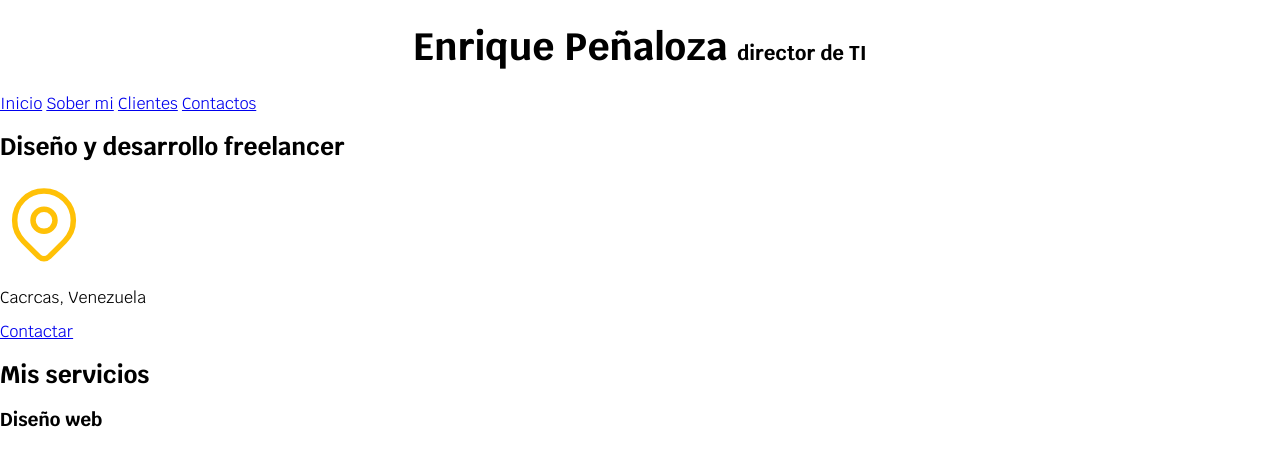
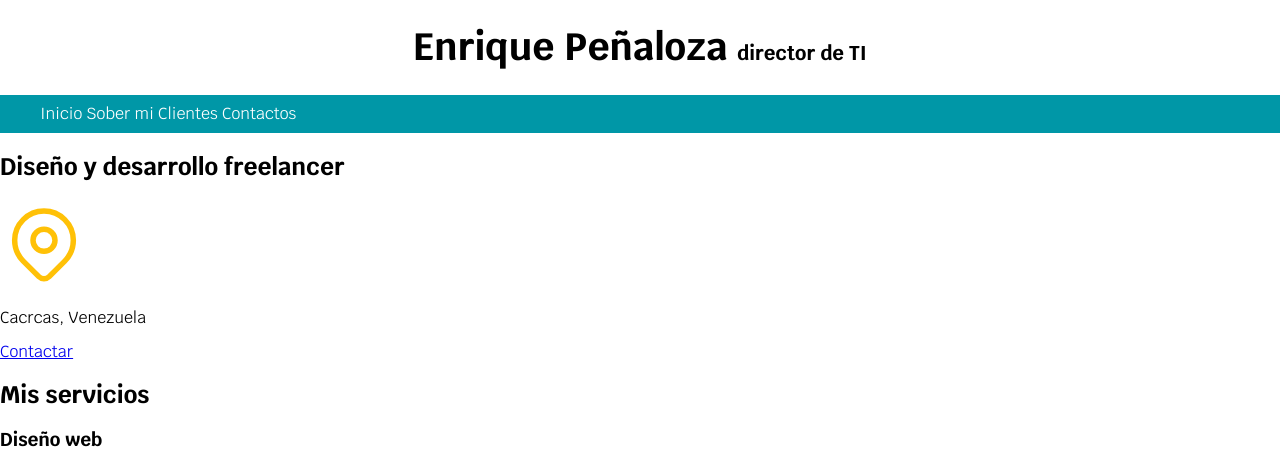
Before and after one commit to mundoenrique/desarrollo-web-juan-pablo, a PHP site: page / in a window 1280 px wide. Shown: the top 450 px of the page. Run offline with PHP 8.4, Linux system fonts and the light colour scheme.

Commit message:
Estilos para enlaces

```diff
--- a/freelancer/css/styles.css
+++ b/freelancer/css/styles.css
@@ -40,3 +40,19 @@ body {
 .titulo span {
   font-size: 2rem;
 }
+
+.contendor {
+  width: 120rem;
+  margin: 0 auto;
+}
+
+.nav-bg {
+  background-color: var(--secundario);
+}
+.navegacion-principal {
+  padding: 1rem;
+}
+.navegacion-principal a {
+  color: var(--blanco);
+  text-decoration: none;
+}
--- a/freelancer/index.html
+++ b/freelancer/index.html
@@ -16,13 +16,14 @@
     <header>
       <h1 class="titulo">Enrique Peñaloza <span>director de TI</span></h1>
     </header>
-
-    <nav>
-      <a href="script:">Inicio</a>
-      <a href="script:">Sober mi</a>
-      <a href="script:">Clientes</a>
-      <a href="script:">Contactos</a>
-    </nav>
+    <div class="nav-bg">
+      <nav class="navegacion-principal contendor">
+        <a href="script:">Inicio</a>
+        <a href="script:">Sober mi</a>
+        <a href="script:">Clientes</a>
+        <a href="script:">Contactos</a>
+      </nav>
+    </div>
 
     <section>
       <h2>Diseño y desarrollo freelancer</h2>
```
